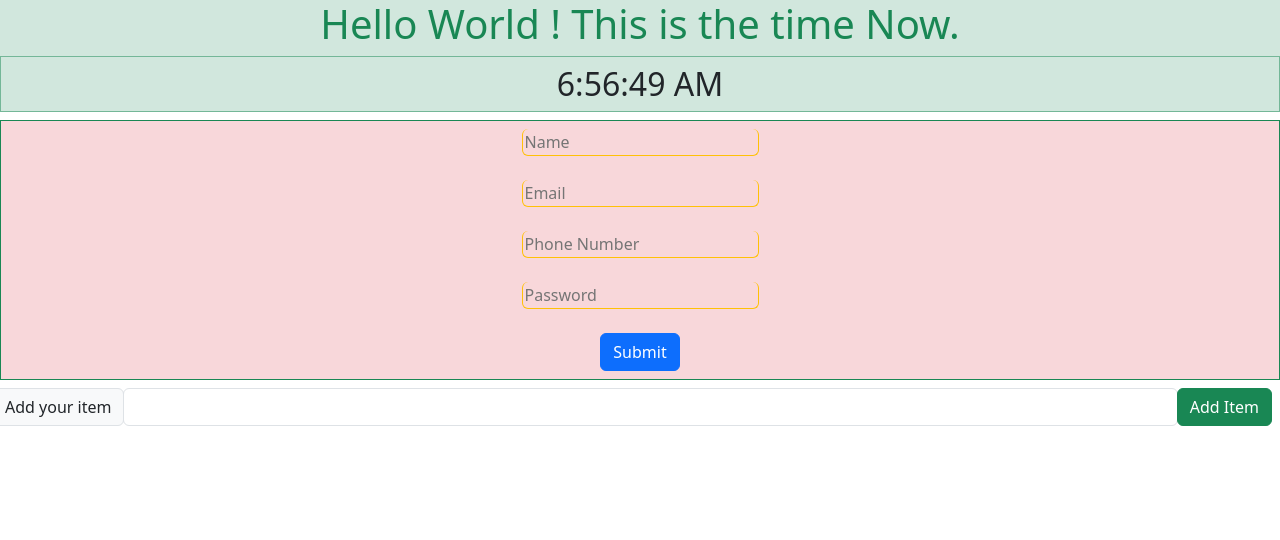
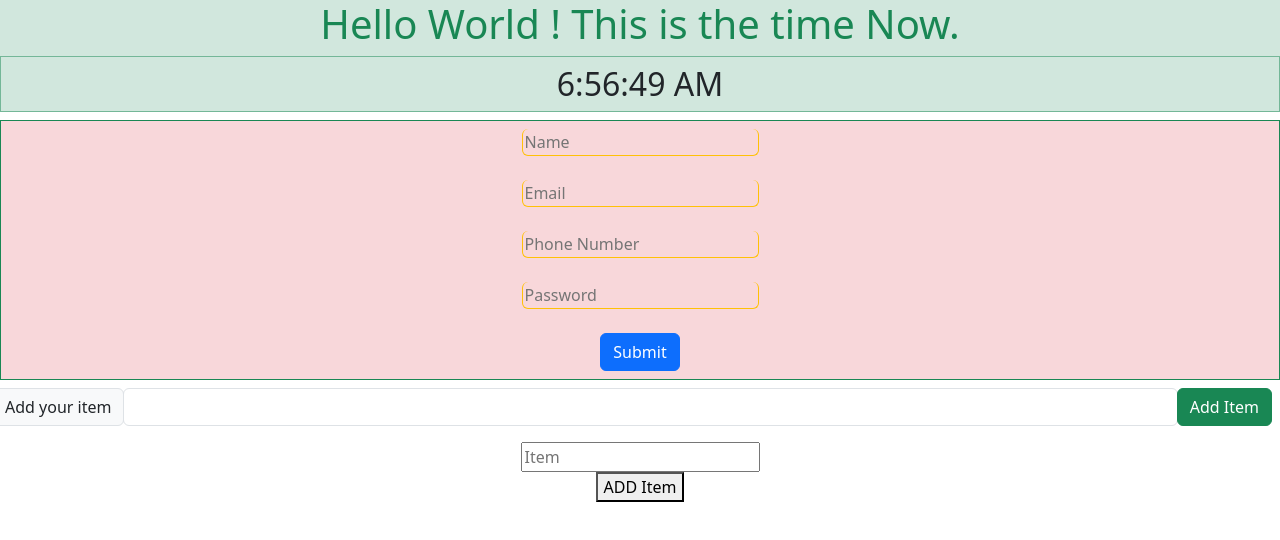
Before and after one commit to Jahirul-Islam-Jantu/react-project, a React (Create React App) app in the folder my-app/: page / in a window 1280 px wide. Shown: the top 540 px of the page. Built offline with nearby package versions, Linux system fonts and the light colour scheme.

Commit message:
new app process

```diff
--- a/my-app/src/App.jsx
+++ b/my-app/src/App.jsx
@@ -9,6 +9,7 @@ import TimeNow from "./reactHook/TimeNow";
 // import UseStateMethod from './reactHook/UseStateMethod';
 // import StateObj from './reactHook/StateObj';
 import TodoApp from "./reactHook/TodoApp";
+import NewToDo from "./reactHook/NewToDo";
 
 const App = () => {
   return (
@@ -18,6 +19,7 @@ const App = () => {
       <ChangeInput />
 
       <TodoApp />
+      <NewToDo />
       {/* <TimeMap />
       <UseRef />
       <UseRefWithoutCurrent />
--- /dev/null
+++ b/my-app/src/reactHook/NewToDo.jsx
@@ -0,0 +1,10 @@
+const NewToDo = () => {
+  return (
+    <div>
+      <input type="text" placeholder="Item" /> <br />
+      <button>ADD Item</button>
+    </div>
+  );
+};
+
+export default NewToDo;
--- a/my-app/src/reactHook/TodoApp.jsx
+++ b/my-app/src/reactHook/TodoApp.jsx
@@ -5,6 +5,7 @@ const TodoApp = () => {
   const [item, setItem] = useState("");
   const change = () => {
     list.push(item);
+
     setList([...list]);
   };
 
```
